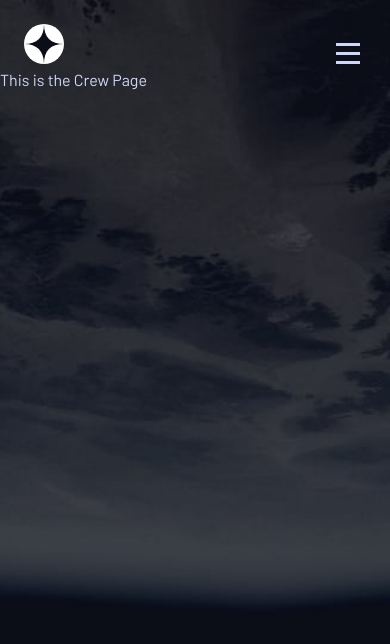
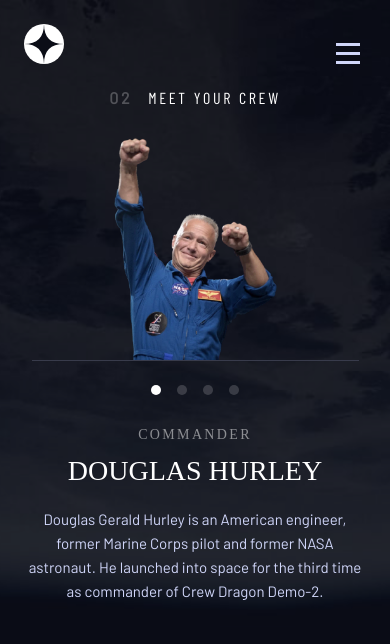
Before and after one commit to jadeli1720/space-tourism-website-main, a React (Create React App) app in the folder project/app/: page /crew in a window 390 px wide. Shown: the top 644 px of the page. Built offline with nearby package versions, Linux system fonts and the light colour scheme; a web font is replaced by a local one.

Commit message:
Finished adding components and mobile styling to the crew page.

```diff
--- a/project/app/src/components/Image.jsx
+++ b/project/app/src/components/Image.jsx
@@ -1,12 +1,13 @@
 
-const Image = ({pngImg, webPImg, name}) => {
+const Image = ({pngImg, webPImg, name, page}) => {
 
+	// TODO: may want to add height and width of @each image to data.json image{} and then pass it through props.
 
   return (
 		<>
 			<picture>
 				<source srcSet={webPImg} type='image/webp' />
-				<img src={pngImg} alt={name} className="destination-image"/>
+				<img loading="lazy" src={pngImg} alt={name} className={`${page}-image`}/>
 			</picture>
 		</>
   );
--- a/project/app/src/pages/Crew.jsx
+++ b/project/app/src/pages/Crew.jsx
@@ -1,11 +1,64 @@
-import React from 'react';
+import React, { useState } from 'react';
 import changeBackground from '../components/background';
+import data from '../data/data.json';
+import { Image, SubHeading } from '../components';
 
 const Crew = () => {
 	window.onload = changeBackground('crewPage');
+	const crewMembers = data.crew;
+	const [crewData, setCrewData] = useState({
+		id: crewMembers[0].id,
+		name: crewMembers[0].name,
+		pngImg: crewMembers[0].images.png,
+		webPImg: crewMembers[0].images.webp,
+		role: crewMembers[0].role,
+		bio: crewMembers[0].bio,
+	});
+
+	console.log('crew page', crewMembers.length);
+
+	const changeCrewMembersData = (item) => {
+		setCrewData({
+			id: item.id,
+			name: item.name,
+			pngImg: item.images.png,
+			webPImg: item.images.webp,
+			role: item.role,
+			bio: item.bio
+		});
+	}
+
 	return (
-		<div>
-			<p>This is the Crew Page</p>
+		<div id='crewPage'>
+			<div id='backgroundOverlay'></div>
+			<SubHeading number='2' heading='Meet Your Crew' />
+			{/* Crew info */}
+			<div className='crew-text-data'>
+				<h2>{crewData.role}</h2>
+				<h1>{crewData.name}</h1>
+				<p className='page-paragraph'>{crewData.bio}</p>
+			</div>
+			{/* navigation */}
+			<div className='crew-nav-wrapper'>
+				{crewMembers.map((item, i) => {
+					return(
+						<div
+							key={i}
+							className={`crew-link ${
+								item.name === crewData.name ? 'active' : ''
+							} `}
+							onClick={() => changeCrewMembersData(item)}
+						>
+						</div>
+					)
+				})}
+			</div>
+			{/* Image and dividing line */}
+			<div className='image-wrapper'>
+				<Image pngImg={crewData.pngImg} webPImg={crewData.webPImg} name={crewData.name} page='crew'/>
+
+				<div className='divider'></div>
+			</div>
 		</div>
 	);
 };
--- a/project/app/src/pages/Destination.jsx
+++ b/project/app/src/pages/Destination.jsx
@@ -17,7 +17,6 @@
 	});
 
 	// console.log(destinationData)
-
 
 	const changeDestinationData = (item) =>{
 		setDestinationData({
@@ -40,6 +39,7 @@
 						pngImg={destinationData.pngImg}
 						webPImg={destinationData.webPImg}
 						name={destinationData.name}
+						page='destination'
 					/>
 				</div>
 			</section>
--- a/project/app/src/styles/components/crew.scss
+++ b/project/app/src/styles/components/crew.scss
@@ -1,6 +1,84 @@
 @use '../util/mixins.scss' as mixin;
 
 /* ========== MOBILE =========== */
+#crewPage{
+  @include mixin.displayFlex(column, center, unset);
+  .page-title {
+    order: 1;
+  }
+
+  #backgroundOverlay {
+    position: absolute;
+    top: 0;
+    left: 0;
+    background-color: rgba(11, 13, 23, 0.507);
+    height: 100vh;
+    width: 100vw;
+    z-index: -1;
+  }
+
+  .crew-text-data, .crew-nav-wrapper, .image-wrapper {
+    max-width: 488px;
+    width: 86.75%;
+  }
+
+  .crew-text-data {
+    order: 4;
+    h1, h2{
+      text-align: center;
+      text-transform: uppercase;
+    }
+
+    h2 {
+      color: rgba(255, 255, 255, 0.5);
+      @include mixin.subHeadingTwo(1rem);
+    }
+
+    h1 {
+      color: white;
+      @include mixin.subHeadingOne(1.5rem);
+      margin: 1rem 0 1.5rem;
+    }
+  }
+
+  .crew-nav-wrapper {
+    order: 3;
+    @include mixin.displayFlex(row, center, space-between);
+    margin: 1.5rem 0 2rem;
+    height: 10px;
+    width: 88px;
+
+    .crew-link {
+      background-color: rgba(255, 255, 255, 0.17);
+      border-radius: 50%;
+      height: 10px;
+      width: 10px;
+
+      &:hover {
+        background-color: white;
+      }
+    }
+
+    .crew-link.active{
+      background-color: white;
+    }
+  }
+
+  .image-wrapper{
+    order: 2;
+    @include mixin.displayFlex(column, center, unset);
+
+    .crew-image {
+      margin: 1.5rem auto 0;
+      height: 222px;
+    }
+
+    .divider {
+      margin: 0;
+      width: 327px;
+    }
+  }
+}
 
 /* ========== TABLET =========== */
 
--- a/project/app/src/styles/global.scss
+++ b/project/app/src/styles/global.scss
@@ -133,7 +133,7 @@
 }
 
 #destinationPage, #crewPage, #technologyPage {
-  margin-top: 2.25rem;
+  margin-top: 1.125rem;
 
   .page-title {
     @include mixin.displayFlex(row, center, unset);
```
